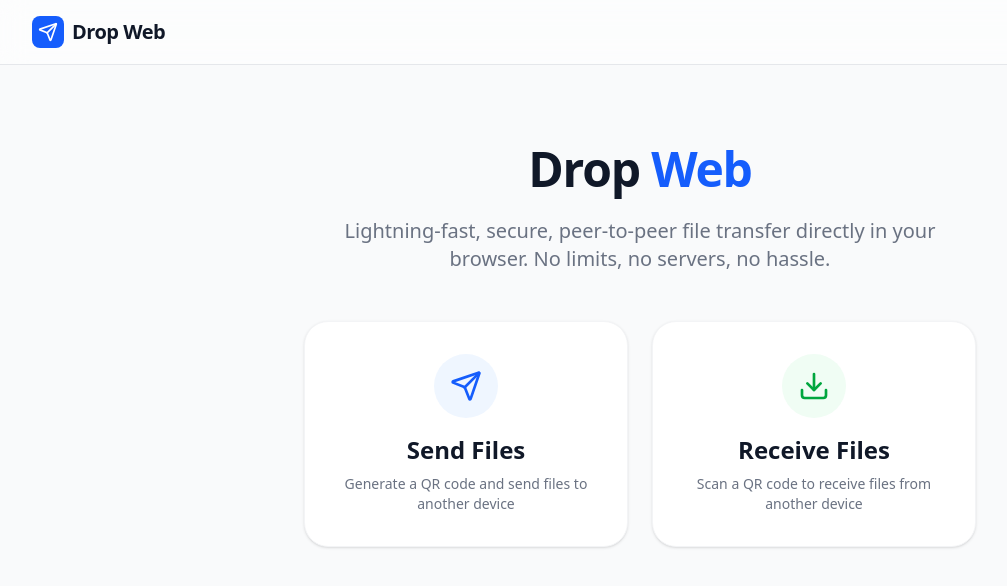
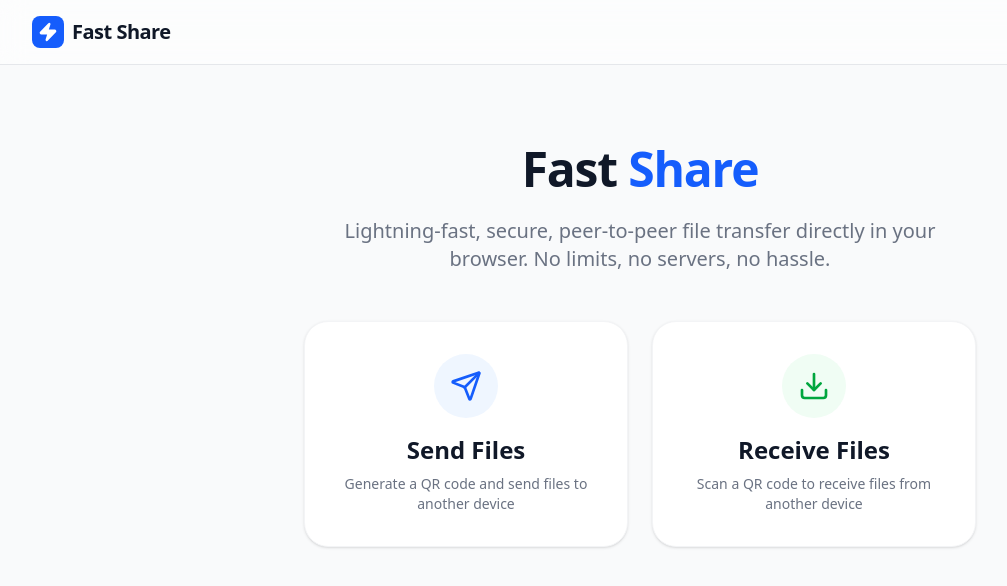
Before and after one commit to GoogleBD255/drop-file, a React (Vite) app: page / in a window 1280 px wide. Shown: the top 586 px of the page, without its empty margins (0-1007 px from the left). Built offline with nearby package versions, Linux system fonts and the light colour scheme.

Commit message:
refactor: Update application name and branding to Fast Share
Updates the application name and associated branding elements throughout the project. This includes changes to the README, HTML title and description, PWA manifest, and application title/logo.

```diff
--- a/metadata.json
+++ b/metadata.json
@@ -1,5 +1,5 @@
 {
-  "name": "Drop Web",
+  "name": "Fast Share",
   "description": "Ultra-fast P2P file transfer web application using WebRTC",
   "requestFramePermissions": ["camera"]
 }
--- a/src/App.tsx
+++ b/src/App.tsx
@@ -8,13 +8,13 @@ import { BrowserRouter as Router, Routes, Route, Link } from 'react-router-dom';
 import { Toaster } from 'react-hot-toast';
 import { Send } from './pages/Send';
 import { Receive } from './pages/Receive';
-import { Send as SendIcon, Download, Smartphone } from 'lucide-react';
+import { Send as SendIcon, Download, Smartphone, Zap } from 'lucide-react';
 
 function Home() {
   return (
     <div className="max-w-4xl mx-auto p-6 text-center pt-20">
       <h1 className="text-5xl font-bold text-gray-900 dark:text-white tracking-tight mb-6">
-        Drop <span className="text-blue-600">Web</span>
+        Fast <span className="text-blue-600">Share</span>
       </h1>
       <p className="text-xl text-gray-500 dark:text-gray-400 mb-12 max-w-2xl mx-auto">
         Lightning-fast, secure, peer-to-peer file transfer directly in your browser. No limits, no servers, no hassle.
@@ -88,9 +88,9 @@ export default function App() {
             <div className="flex justify-between h-16 items-center">
               <Link to="/" className="flex items-center space-x-2">
                 <div className="w-8 h-8 bg-blue-600 rounded-lg flex items-center justify-center">
-                  <SendIcon className="w-5 h-5 text-white" />
+                  <Zap className="w-5 h-5 text-white fill-current" />
                 </div>
-                <span className="font-bold text-xl tracking-tight">Drop Web</span>
+                <span className="font-bold text-xl tracking-tight">Fast Share</span>
               </Link>
 
               {showInstallBtn && (
--- a/vite.config.ts
+++ b/vite.config.ts
@@ -14,10 +14,10 @@ export default defineConfig(({mode}) => {
         registerType: 'autoUpdate',
         includeAssets: ['favicon.ico', 'apple-touch-icon.png', 'mask-icon.svg'],
         manifest: {
-          name: 'QuickShare - File Transfer',
-          short_name: 'QuickShare',
-          description: 'Fast, secure, and easy file sharing using WebRTC and QR codes.',
-          theme_color: '#3b82f6',
+          name: 'Fast Share - File Transfer',
+          short_name: 'Fast Share',
+          description: 'Fast, secure, and easy peer-to-peer file sharing directly in your browser.',
+          theme_color: '#2563eb',
           icons: [
             {
               src: 'pwa-192x192.png',
```
Also changed, not shown: index.html (+4 -4 lines), 1 other file (tests, documents, lock files or other folders).
